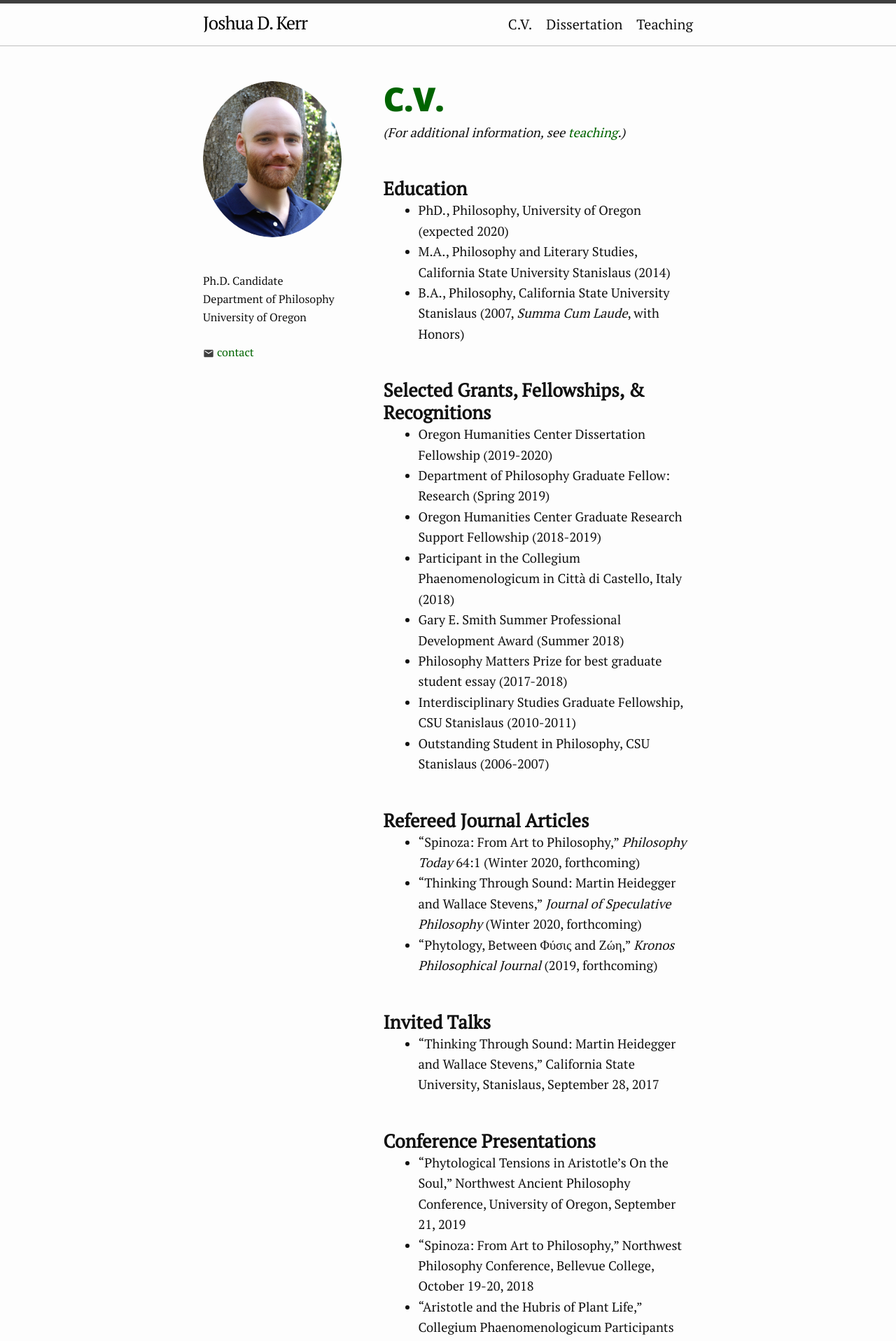
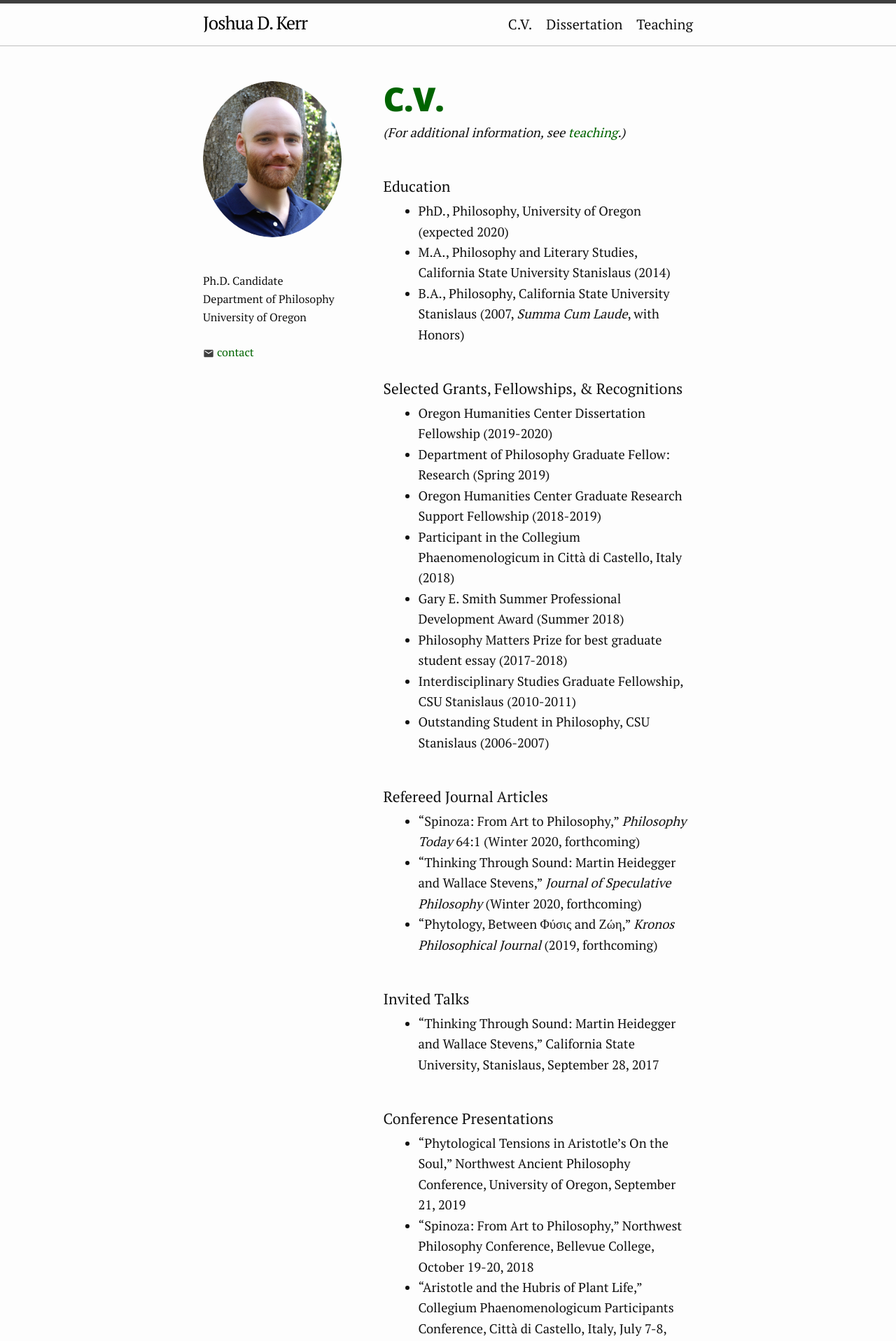
Before and after one commit to joshuakerr/joshuakerr.github.io.old, a Jekyll site: the page built from pages/cv.md, in a window 1280 px wide. Shown: the top 1916 px of the page at 70% size. Built offline with Jekyll 4.4.1, drawn with Linux system fonts in a browser that asks for light colours.

Commit message:
update theme

```diff
--- a/pages/cv.md
+++ b/pages/cv.md
@@ -5,12 +5,12 @@
 
 *(For additional information, see [teaching]({{ site.url }}/pages/teaching.html).)*
 
-### Education
+#### Education
 - PhD., Philosophy, University of Oregon (expected 2020)
 - M.A., Philosophy and Literary Studies, California State University Stanislaus (2014)
 - B.A., Philosophy, California State University Stanislaus (2007, *Summa Cum Laude*, with Honors)
 
-### Selected Grants, Fellowships, & Recognitions
+#### Selected Grants, Fellowships, & Recognitions
 - Oregon Humanities Center Dissertation Fellowship (2019-2020)
 - Department of Philosophy Graduate Fellow: Research (Spring 2019)
 - Oregon Humanities Center Graduate Research Support Fellowship (2018-2019)
@@ -20,15 +20,15 @@
 - Interdisciplinary Studies Graduate Fellowship, CSU Stanislaus (2010-2011)
 - Outstanding Student in Philosophy, CSU Stanislaus (2006-2007)
 
-### Refereed Journal Articles
+#### Refereed Journal Articles
 - “Spinoza: From Art to Philosophy,” *Philosophy Today* 64:1 (Winter 2020, forthcoming)
 - “Thinking Through Sound: Martin Heidegger and Wallace Stevens,” *Journal of Speculative Philosophy* (Winter 2020, forthcoming)
 - “Phytology, Between Φύσις and Ζώη,” *Kronos Philosophical Journal* (2019, forthcoming)
 
-### Invited Talks
+#### Invited Talks
 - "Thinking Through Sound: Martin Heidegger and Wallace Stevens," California State University, Stanislaus, September 28, 2017
 
-### Conference Presentations
+#### Conference Presentations
 - "Phytological Tensions in Aristotle’s On the Soul," Northwest Ancient Philosophy Conference, University of Oregon, September 21, 2019
 - "Spinoza: From Art to Philosophy," Northwest Philosophy Conference, Bellevue College, October 19-20, 2018
 - "Aristotle and the Hubris of Plant Life," Collegium Phaenomenologicum Participants Conference, Città di Castello, Italy, July 7-8, 2018
@@ -37,7 +37,7 @@
 - "Rodolfo Kusch's Philosophical Logic," Trans-American Experience Conference, University of Oregon, November 5-6, 2015
 - "Comets and Volcanoes: Calvino and the Festivity of Language," The Seventh Annual Meeting of The Pacific Association for the Continental Tradition, Seattle University, September 24-26, 2015
 
-### Selected Departmental Service
+#### Selected Departmental Service
 - Graduate Representative, Graduate Program Revision Committee (2019)
 - Graduate Representative, Committee of the Whole (2018-2019)
 - Managing Editor, *The Thinking Duck* (department newsletter) (2017-2018)
```
Also changed, not shown: pages/dissertation.md (+1 -1 lines).
